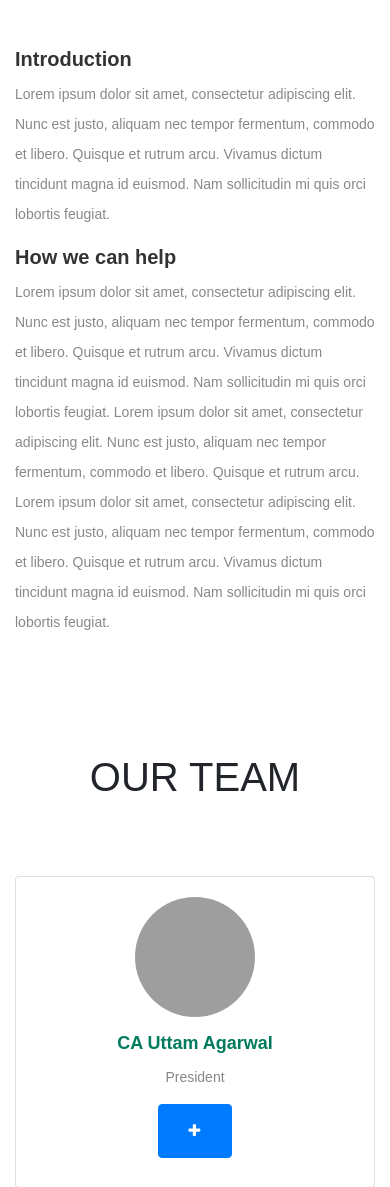
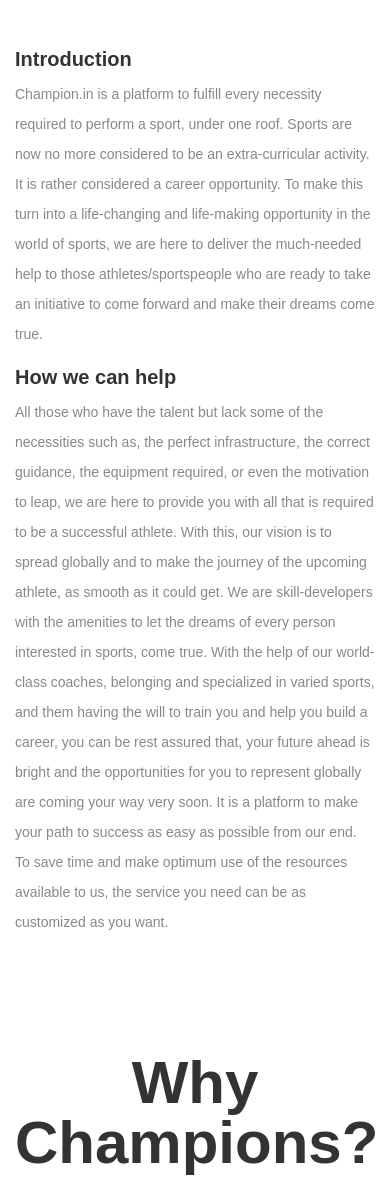
Before and after one commit to zsmisback/Champion_Broke, a PHP site: page /trainer/template/aboutus.php in a window 390 px wide. Shown: the part 573-1760 px from the top of the page. Run offline with PHP 8.4, Linux system fonts and the light colour scheme; some libraries are stand-ins or nearby versions; some web fonts are replaced; grey boxes are pictures that could not be loaded.

Commit message:
updated aboutus

```diff
--- a/trainer/template/aboutus.php
+++ b/trainer/template/aboutus.php
@@ -26,25 +26,95 @@
             <div class="col-lg-6 pt-5 pt-lg-0">
                 <div class="about-content">
                     <h3 class="font-weight-bold">Introduction</h3>
-                    <p>Lorem ipsum dolor sit amet, consectetur adipiscing elit. Nunc est justo, aliquam nec tempor
-                        fermentum, commodo et libero. Quisque et rutrum arcu. Vivamus dictum tincidunt magna id
-                        euismod. Nam sollicitudin mi quis orci lobortis feugiat.</p>
+                    <p>Champion.in is a platform to fulfill every necessity required to perform a sport, under one roof. Sports are now no more considered to be an extra-curricular activity. It is rather considered a career opportunity. To make this turn into a life-changing and life-making opportunity in the world of sports, we are here to deliver the much-needed help to those athletes/sportspeople who are ready to take an initiative to come forward and make their dreams come true.</p>
                     <h3 class="font-weight-bold">How we can help</h3>
-                    <p>Lorem ipsum dolor sit amet, consectetur adipiscing elit. Nunc est justo, aliquam nec tempor
-                        fermentum, commodo et libero. Quisque et rutrum arcu. Vivamus dictum tincidunt magna id
-                        euismod. Nam sollicitudin mi quis orci lobortis feugiat. Lorem ipsum dolor sit amet,
-                        consectetur adipiscing elit. Nunc est justo, aliquam nec tempor fermentum, commodo et libero.
-                        Quisque et rutrum arcu. Lorem ipsum dolor sit amet, consectetur adipiscing elit. Nunc est
-                        justo, aliquam nec tempor fermentum, commodo et libero. Quisque et rutrum arcu. Vivamus dictum
-                        tincidunt magna id euismod. Nam sollicitudin mi quis orci lobortis feugiat.</p>
+                    <p>All those who have the talent but lack some of the necessities such as, the perfect infrastructure, the correct guidance, the equipment required, or even the motivation to leap, we are here to provide you with all that is required to be a successful athlete. With this, our vision is to spread globally and to make the journey of the upcoming athlete, as smooth as it could get. We are skill-developers with the amenities to let the dreams of every person interested in sports, come true. With the help of our world-class coaches, belonging and specialized in varied sports, and them having the will to train you and help you build a career, you can be rest assured that, your future ahead is bright and the opportunities for you to represent globally are coming your way very soon.
+It is a platform to make your path to success as easy as possible from our end. To save time and make optimum use of the resources available to us, the service you need can be as customized as you want.
+</p>
                 </div>
             </div>
         </div>
     </div>
 </section>
 
+<section id="services" class="current">
+    <div class="services-top">
+        <div class="container bootstrap snippet">
+            <div class="row text-center">
+                <div class="col-sm-12 col-md-12 col-md-12">
 
+                    <h2 style="font-size: 60px;line-height: 60px;margin-bottom: 20px;font-weight: 900;">Why Champions?</h2>
 
+                </div>
+            </div>
+            <div class="row">
+                <div class="col-md-offset-1 col-sm-12 col-md-12 col-md-10">
+                    <div class="services-list">
+                        <div class="row">
+                            <div class="col-sm-6 col-md-4 col-md-4">
+                                <div class="service-block" style="visibility: visible;">
+                                    <div class="ico fa fa-money highlight"></div>
+                                    <div class="text-block">
+                                        <div class="name">World-class coaches</div>
+
+                                        <div>We have on-board with us plenty of coaches and trainers from all over the country, specialized in a varied number of sports. They are here to mold you into a successful athlete you dream to be in any sport of your choice</div>
+                                    </div>
+                                </div>
+                            </div>
+                            <div class="col-sm-6 col-md-4 col-md-4">
+                                <div class="service-block" style="visibility: visible;">
+                                    <div class="ico fa fa-code highlight"></div>
+                                    <div class="text-block">
+                                        <div class="name">Location</div>
+
+                                        <div>Not only do we have coaches to provide you the training, but we also have you covered in terms of the appropriate location required by you to practice and go ahead. Be it in any area you want, we got you covered</div>
+                                    </div>
+                                </div>
+                            </div>
+                            <div class="col-sm-6 col-md-4 col-md-4">
+                                <div class="service-block" style="visibility: visible;">
+                                    <div class="ico fa fa-pencil highlight"></div>
+                                    <div class="text-block">
+                                        <div class="name">Medical help</div>
+
+                                        <div>Any obstacles with regards to your health won’t stop you from making a career in the field of sports. There are well established and well-known Physiotherapists and Occupational therapist who can help you overcome your health issues and achieve your dream</div>
+                                    </div>
+                                </div>
+                            </div>
+                            <div class="col-sm-6 col-md-4 col-md-4">
+                                <div class="service-block" style="visibility: visible;">
+                                    <div class="ico fa fa-bullhorn highlight"></div>
+                                    <div class="text-block">
+                                        <div class="name">Sports Equipment</div>
+
+                                        <div>The particular equipment you require for any sport, is available on our portal. You can easily avail it after contacting the appropriate person from the same. The details of the appropriate vendor will be provided on our platform itself</div>
+                                    </div>
+                                </div>
+                            </div>
+                            <div class="col-sm-6 col-md-4 col-md-4">
+                                <div class="service-block" style="visibility: visible;">
+                                    <div class="ico fa fa-eye highlight"></div>
+                                    <div class="text-block">
+                                        <div class="name">Sports Centre</div>
+
+                                        <div>Adding to all those amenities we provide, we also have a sports centre dedicated for those who wish to concentrate wholeheartedly on the sports they like and wish to pursue a career in that particular sport </div>
+                                    </div>
+                                </div>
+                            </div>
+
+                        </div>
+                    </div>
+                </div>
+            </div>
+        </div>
+    </div>
+</section>
+<div class="container">
+<h4 class="text-center">Apart from this, the decorum and discipline to be successful and do tremendously great in this will be taught by our experienced professionals, and to make sure everything is in place, the system will be well-defined.
+The future athletes will then stand out in all the national and international sports. Champion.in is a body to guide such aspiring athletes who wish to come forward, perform well, and achieve what they are worthy of.
+</h4>
+</div>
+<br>
 <section id="team" class="pb-5">
     <div class="container">
         <h5 class="section-title h1">OUR TEAM</h5>
```
